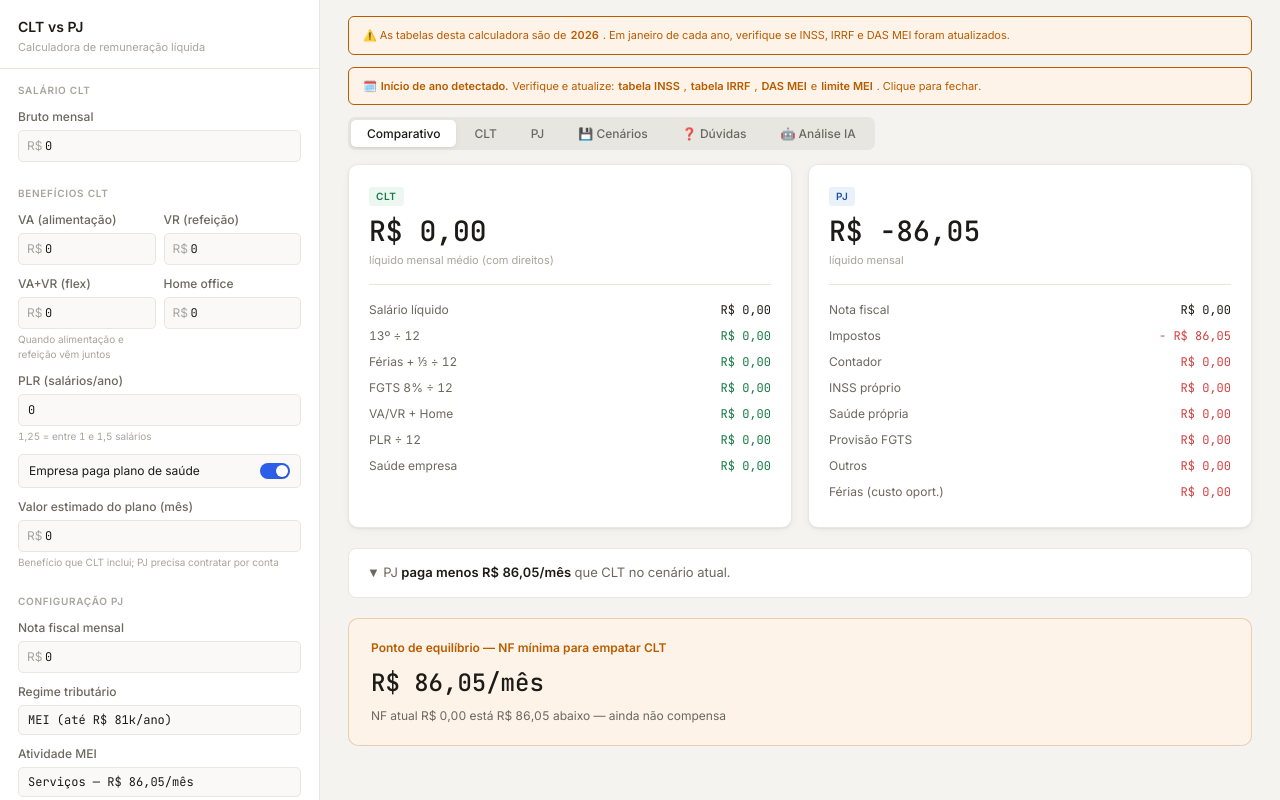
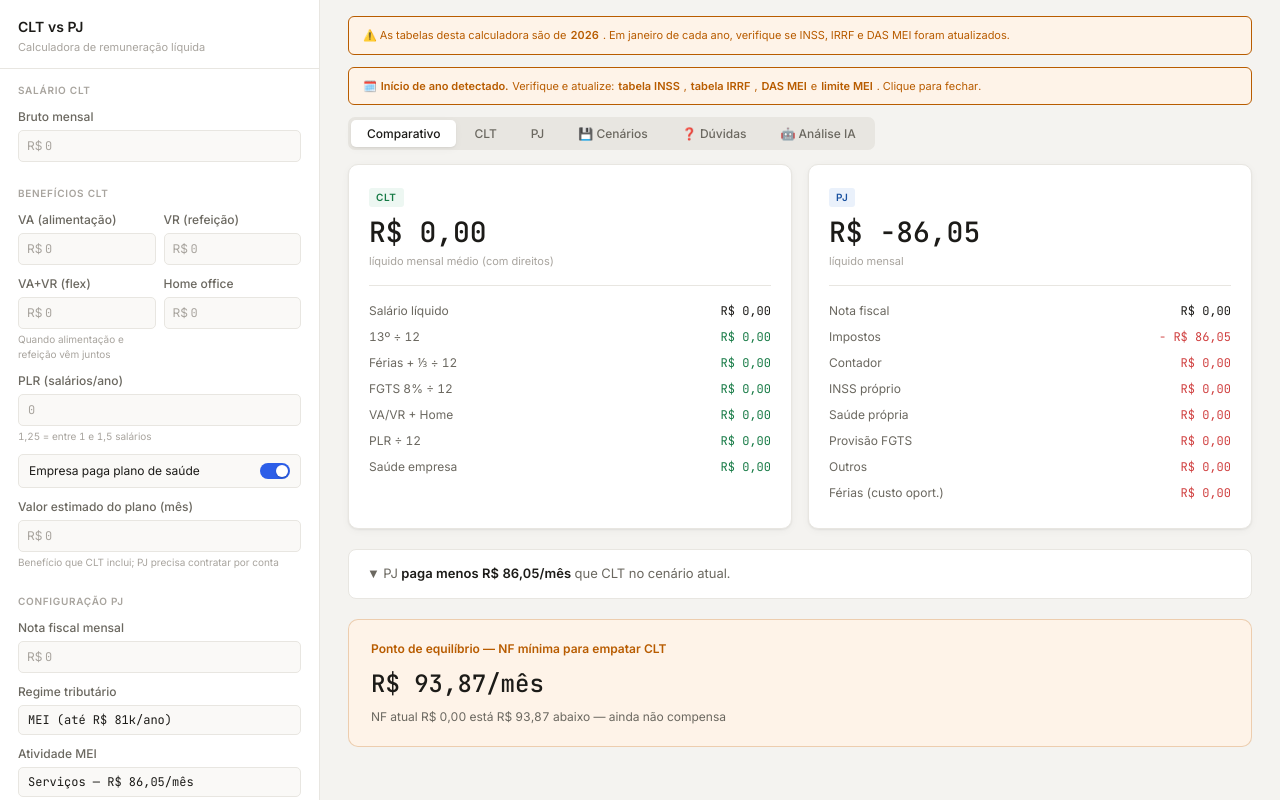
Before and after one commit to falssp/falsp-financial-control, a plain HTML site: page calc-clt-pj/index.html in a window 1280 px wide. Drawn offline with Linux system fonts and the light colour scheme.

Commit message:
fix(calc-clt-pj): placeholders, select-on-focus e 3 bugs de cálculo
- UX: inputs monetários com placeholder='0' (sem value padrão) — não precisa apagar antes de digitar
- UX: select-on-focus em todos os inputs numéricos
- Fix: 1/3 constitucional de férias era tributado por INSS e IRRF indevidamente (IN RFB 971/2009 · art. 7 CF)
- Fix: ferOpp usava liq CLT como base; corrigido para nf/12 (grandeza PJ)
- Fix: ferOpp não entrava em pjDesp; total PJ e break-even agora usam mesma lógica

Co-Authored-By: Claude Sonnet 4.6 <noreply@anthropic.com>
Claude-Session: https://claude.ai/code/session_01AwG4tXFDVv9fFKX4JXx1SJ

```diff
--- a/calc-clt-pj/index.html
+++ b/calc-clt-pj/index.html
@@ -1,3 +1,4 @@
+<!DOCTYPE html>
 <title>Calculadora CLT vs PJ</title>
 <link rel="stylesheet" href="https://fonts.googleapis.com/css2?family=Inter:wght@400;500;600&family=JetBrains+Mono:wght@400;500&display=swap">
 <style>
@@ -65,6 +66,9 @@ body {
   height: 100%;
 }
 mono { font-family: 'JetBrains Mono', monospace; }
+
+/* FIX: placeholder visível mas suave */
+input[type="number"]::placeholder { color: var(--fg3); opacity: 1; }
 
 .review-banner {
   margin: 0 0 12px;
@@ -388,7 +392,8 @@ hr.div { border: none; border-top: 1px solid var(--border); margin: 12px 0; }
         <label>Bruto mensal</label>
         <div class="inp-wrap has-pre">
           <span class="inp-pre">R$</span>
-          <input type="number" id="bruto" value="0" min="0" step="100">
+          <!-- FIX: placeholder em vez de value="0" para não precisar apagar antes de digitar -->
+          <input type="number" id="bruto" placeholder="0" min="0" step="100">
         </div>
       </div>
     </div>
@@ -400,14 +405,14 @@ hr.div { border: none; border-top: 1px solid var(--border); margin: 12px 0; }
           <label>VA (alimentação)</label>
           <div class="inp-wrap has-pre">
             <span class="inp-pre">R$</span>
-            <input type="number" id="va" value="0" min="0" step="50" oninput="calc()">
+            <input type="number" id="va" placeholder="0" min="0" step="50">
           </div>
         </div>
         <div class="field">
           <label>VR (refeição)</label>
           <div class="inp-wrap has-pre">
             <span class="inp-pre">R$</span>
-            <input type="number" id="vr" value="0" min="0" step="50" oninput="calc()">
+            <input type="number" id="vr" placeholder="0" min="0" step="50">
           </div>
         </div>
       </div>
@@ -416,7 +421,7 @@ hr.div { border: none; border-top: 1px solid var(--border); margin: 12px 0; }
           <label>VA+VR (flex)</label>
           <div class="inp-wrap has-pre">
             <span class="inp-pre">R$</span>
-            <input type="number" id="vavr" value="0" min="0" step="50" oninput="calc()">
+            <input type="number" id="vavr" placeholder="0" min="0" step="50">
           </div>
           <div class="hint">Quando alimentação e refeição vêm juntos</div>
         </div>
@@ -424,13 +429,13 @@ hr.div { border: none; border-top: 1px solid var(--border); margin: 12px 0; }
           <label>Home office</label>
           <div class="inp-wrap has-pre">
             <span class="inp-pre">R$</span>
-            <input type="number" id="home" value="0" min="0" step="50">
+            <input type="number" id="home" placeholder="0" min="0" step="50">
           </div>
         </div>
       </div>
       <div class="field">
         <label>PLR (salários/ano)</label>
-        <input type="number" id="plr" value="0" min="0" step="0.25">
+        <input type="number" id="plr" placeholder="0" min="0" step="0.25">
         <div class="hint">1,25 = entre 1 e 1,5 salários</div>
       </div>
       <div class="tog-row" onclick="togPlano()">
@@ -442,7 +447,7 @@ hr.div { border: none; border-top: 1px solid var(--border); margin: 12px 0; }
           <label>Valor estimado do plano (mês)</label>
           <div class="inp-wrap has-pre">
             <span class="inp-pre">R$</span>
-            <input type="number" id="saude" value="0" min="0" step="50">
+            <input type="number" id="saude" placeholder="0" min="0" step="50">
           </div>
           <div class="hint">Benefício que CLT inclui; PJ precisa contratar por conta</div>
         </div>
@@ -455,7 +460,7 @@ hr.div { border: none; border-top: 1px solid var(--border); margin: 12px 0; }
         <label>Nota fiscal mensal</label>
         <div class="inp-wrap has-pre">
           <span class="inp-pre">R$</span>
-          <input type="number" id="nf" value="0" min="0" step="500">
+          <input type="number" id="nf" placeholder="0" min="0" step="500">
         </div>
       </div>
       <div class="field">
@@ -480,6 +485,7 @@ hr.div { border: none; border-top: 1px solid var(--border); margin: 12px 0; }
       </div>
       <div class="field" id="wrap-aliq" hidden>
         <label>Alíquota efetiva (%)</label>
+        <!-- aliq mantém value pois é preenchido automaticamente ao trocar regime -->
         <input type="number" id="aliq" value="6" min="0.1" max="50" step="0.5">
         <div class="hint" id="aliq-hint"></div>
       </div>
@@ -492,14 +498,14 @@ hr.div { border: none; border-top: 1px solid var(--border); margin: 12px 0; }
           <label>Contador</label>
           <div class="inp-wrap has-pre">
             <span class="inp-pre">R$</span>
-            <input type="number" id="contador" value="0" min="0" step="50">
+            <input type="number" id="contador" placeholder="0" min="0" step="50">
           </div>
         </div>
         <div class="field">
           <label>Plano saúde</label>
           <div class="inp-wrap has-pre">
             <span class="inp-pre">R$</span>
-            <input type="number" id="saudePJ" value="0" min="0" step="50">
+            <input type="number" id="saudePJ" placeholder="0" min="0" step="50">
           </div>
         </div>
       </div>
@@ -507,7 +513,7 @@ hr.div { border: none; border-top: 1px solid var(--border); margin: 12px 0; }
         <label>INSS próprio</label>
         <div class="inp-wrap has-pre">
           <span class="inp-pre">R$</span>
-          <input type="number" id="inssPJ" value="0" min="0" step="50">
+          <input type="number" id="inssPJ" placeholder="0" min="0" step="50">
         </div>
         <div class="hint">Autônomo: ~20% s/ sal. contribuição (teto ~R$1.794)</div>
       </div>
@@ -516,14 +522,14 @@ hr.div { border: none; border-top: 1px solid var(--border); margin: 12px 0; }
           <label>Provisão FGTS</label>
           <div class="inp-wrap has-pre">
             <span class="inp-pre">R$</span>
-            <input type="number" id="fgtsProv" value="0" min="0" step="50">
+            <input type="number" id="fgtsProv" placeholder="0" min="0" step="50">
           </div>
         </div>
         <div class="field">
           <label>Outros</label>
           <div class="inp-wrap has-pre">
             <span class="inp-pre">R$</span>
-            <input type="number" id="outros" value="0" min="0" step="50">
+            <input type="number" id="outros" placeholder="0" min="0" step="50">
           </div>
         </div>
       </div>
@@ -619,7 +625,8 @@ hr.div { border: none; border-top: 1px solid var(--border); margin: 12px 0; }
       <div class="note">
         <strong>INSS 2026:</strong> 7,5% até R$1.621 · 9% até R$2.903 · 12% até R$4.354 · 14% até R$8.476 (teto)<br>
         <strong>IRRF 2026:</strong> isento efetivo até R$5.000 (Lei 15.270/2025) · 7,5% até R$2.827 · 15% até R$3.751 · 22,5% até R$4.665 · 27,5% acima<br>
-        FGTS não cai direto no bolso mas compõe o pacote total — disponível em demissão sem justa causa + multa de 40%.
+        FGTS não cai direto no bolso mas compõe o pacote total — disponível em demissão sem justa causa + multa de 40%.<br>
+        <strong>Férias:</strong> o ⅓ constitucional é isento de INSS e de IRRF (IN RFB 971/2009 · art. 7° CF).
       </div>
     </div>
 
@@ -823,9 +830,9 @@ function tab(name) {
   if (name==='faq')  renderFAQ();
 }
 
-const R = n => 'R$ ' + n.toLocaleString('pt-BR',{minimumFractionDigits:2,maximumFractionDigits:2});
-const neg = n => n>0 ? '− '+R(n) : R(0);
-const pos = n => n>0 ? '+ '+R(n) : R(0);
+const R = n => 'R$ ' + n.toLocaleString('pt-BR',{minimumFractionDigits:2,maximumFractionDigits:2});
+const neg = n => n>0 ? '− '+R(n) : R(0);
+const pos = n => n>0 ? '+ '+R(n) : R(0);
 
 // INSS — tabelas progressivas por ano
 const INSS_TABELAS = {
@@ -870,41 +877,51 @@ function calc() {
   const fgtsPrv = +document.getElementById('fgtsProv').value||0;
   const outros  = +document.getElementById('outros').value||0;
 
-  // CLT
+  // ── CLT ──────────────────────────────────────────────────────────────────
   const ins   = inss(bruto);
   const ir    = irrf(bruto - ins);
   const liq   = bruto - ins - ir;
   const dec   = liq / 12;
-  const ferBr = bruto + bruto/3;
-  const ferLiq= ferBr - inss(ferBr) - irrf(ferBr - inss(ferBr));
-  const fer   = ferLiq / 12;
+
+  // FIX: ⅓ constitucional é isento de INSS e de IRRF (IN RFB 971/2009 · art. 7° CF)
+  // INSS incide só sobre o salário base; IRRF também só sobre (base − INSS)
+  const ferINSS = inss(bruto);
+  const ferIR   = irrf(bruto - ferINSS);
+  const ferLiq  = bruto - ferINSS - ferIR + bruto / 3; // 1/3 entra líquido, sem tributação
+  const fer     = ferLiq / 12;
+
   const fgt   = bruto * .08;
   const plrM  = liq * plrSal / 12;
   const cltTot= liq + dec + fer + fgt + va + hm + plrM + saud;
 
-  // PJ — impostos por regime
+  // ── PJ ───────────────────────────────────────────────────────────────────
   let impPJ;
   if (regime === 'mei')      impPJ = +document.getElementById('mei-ativ').value;
   else if (regime === 'rpa') impPJ = 0; // INSS e IR retidos na fonte (difícil isolar)
   else                       impPJ = nf * aliq;
 
-  const ferOpp = liq / 12;
-  const pjDesp = impPJ + cnt + saudPJ + inssPJ + fgtsPrv + outros;
+  // FIX: custo de oportunidade das férias baseado na NF (1 mês perdido ÷ 12)
+  // Antes usava liq (salário CLT líquido), que é grandeza errada para o PJ
+  const ferOpp = nf / 12;
+
+  // FIX: ferOpp agora entra em pjDesp → pjLiq já reflete o custo de férias,
+  // ficando consistente com o break-even que também inclui a provisão de férias
+  const pjDesp = impPJ + cnt + saudPJ + inssPJ + fgtsPrv + outros + ferOpp;
   const pjLiq  = nf - pjDesp;
 
-  // Break-even iterativo
+  // ── Break-even iterativo ──────────────────────────────────────────────────
   let beNF = cltTot;
   for(let i=0;i<60;i++){
     let imp2;
     if (regime==='mei')      imp2 = +document.getElementById('mei-ativ').value;
     else if (regime==='rpa') imp2 = 0;
     else                     imp2 = beNF * aliq;
-    const liq2 = beNF - imp2 - cnt - saudPJ - inssPJ - fgtsPrv - outros;
-    const fer2 = liq2 / 12;
+    // FIX: fer2 baseado na própria NF estimada (beNF), não no líquido PJ
+    const fer2 = beNF / 12;
     beNF = cltTot + imp2 + cnt + saudPJ + inssPJ + fgtsPrv + outros + fer2;
   }
 
-  // ── DOM ──
+  // ── DOM ──────────────────────────────────────────────────────────────────
   // Comparativo
   s('c-clt-total', R(cltTot));
   s('c-pj-total', R(pjLiq));
@@ -941,8 +958,15 @@ function s(id, val) { const el=document.getElementById(id); if(el) el.textConten
 
 document.getElementById('review-year').textContent = ANO;
 document.querySelectorAll('input,select').forEach(el=>{ el.addEventListener('input',calc); el.addEventListener('change',calc); });
+
+// FIX: seleciona todo o conteúdo ao focar — não precisa apagar antes de digitar
+document.querySelectorAll('input[type="number"]').forEach(el => {
+  el.addEventListener('focus', () => el.select());
+});
+
 updRegime();
 calc();
+
 // ══ FAQ ═══════════════════════════════════════════════════════════════════════
 const FAQ_DATA = [
   { tag:'Geral', tc:'#555', tb:'#f0f0f0',
@@ -953,7 +977,7 @@ const FAQ_DATA = [
     a:'<strong>Salário líquido</strong> (bruto − INSS − IRRF) mais as parcelas mensais de: <strong>13º salário</strong> (÷12), <strong>férias + ⅓</strong> (÷12), <strong>FGTS 8%</strong> (÷12), <strong>PLR</strong> (÷12), VA/VR + home office e <strong>plano de saúde</strong> pago pela empresa. O FGTS não cai no bolso todo mês, mas compõe o pacote total disponível em demissão sem justa causa + multa de 40%.' },
   { tag:'CLT', tc:'var(--clt)', tb:'var(--clt-bg)',
     q:'Como as férias entram no comparativo?',
-    a:'No CLT: 1 salário bruto + ⅓ constitucional (com INSS e IRRF calculados sobre esse valor), dividido por 12 — entra como crédito mensal médio. No PJ: não há férias remuneradas. A calculadora desconta <strong>1/12 do líquido CLT</strong> como "custo de oportunidade de férias" no PJ — esse mês parado sem faturar precisa ser provisionado.' },
+    a:'No CLT: 1 salário bruto + ⅓ constitucional (o ⅓ é isento de INSS e IRRF por lei), dividido por 12 — entra como crédito mensal médio. No PJ: não há férias remuneradas. A calculadora desconta <strong>1/12 da NF mensal</strong> como custo de oportunidade — esse mês parado sem faturar precisa ser provisionado.' },
   { tag:'PJ', tc:'var(--pj)', tb:'var(--pj-bg)',
     q:'FGTS existe para PJ?',
     a:'Não formalmente — o PJ não tem direito ao FGTS. Mas como boa prática, recomenda-se <strong>provisionar 8% do líquido</strong> mensalmente numa conta separada, criando uma reserva equivalente. A calculadora tem o campo "Provisão FGTS" para isso: o valor é descontado do líquido PJ, tornando a comparação mais justa e realista.' },
@@ -968,7 +992,6 @@ const FAQ_DATA = [
 let faqDone = false, faqChip = 'Todas';
 function renderFAQ() {
   if (faqDone) { filterFAQ(); return; } faqDone = true;
-  // Build items HTML (hidden initially, filterFAQ will show them)
   document.getElementById('faq-grid').innerHTML = FAQ_DATA.map((f,i) => `
     <div class="faq-item" id="fi${i}" data-tag="${f.tag}">
       <div class="faq-q" onclick="document.getElementById('fi${i}').classList.toggle('open')">
@@ -977,7 +1000,6 @@ function renderFAQ() {
       </div>
       <div class="faq-a">${f.a}</div>
     </div>`).join('');
-  // Build chips
   const tags = ['Todas', ...new Set(FAQ_DATA.map(f=>f.tag))];
   document.getElementById('faq-chips').innerHTML = tags.map(t =>
     `<button class="faq-chip${t==='Todas'?' on':''}" onclick="setFaqChip('${t}')">${t}</button>`
@@ -1065,7 +1087,6 @@ function renderScen() {
       <button class="scen-del" onclick="delScen(${i},event)" title="Excluir">✕</button>
     </div>`;
   }).join('');
-  // expose data globally for onclick
   window.scenData = scens.map(s => s.data);
 }
 
@@ -1089,7 +1110,6 @@ function updateIAState() {
   const lbl = document.getElementById('cfg-btn-label');
   if (dot) dot.className = 'cfg-dot' + (ok ? ' ok' : '');
   if (lbl) { const p = activeProvider(); lbl.textContent = p ? `IA: ${IA_PROVIDERS[p].name}` : 'Configurar IA'; }
-  // pre-fill inputs
   Object.keys(IA_PROVIDERS).forEach(p => {
     const el = document.getElementById('key-'+p);
     if (el) el.value = getKey(p);
@@ -1117,7 +1137,6 @@ function saveCfgKey(pid) {
   closeCfg();
 }
 
-// Load keys on init
 (function() { updateIAState(); })();
 
 async function analisarIA() {
@@ -1212,5 +1231,4 @@ function fmtIA(t) {
     .replace(/\n{2,}/g, '<br><br>')
     .replace(/\n/g, '<br>');
 }
-
 </script>
```
